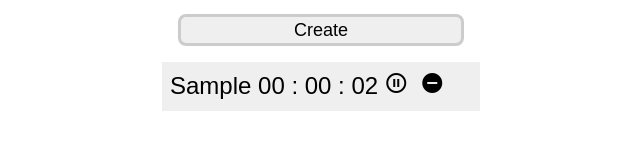
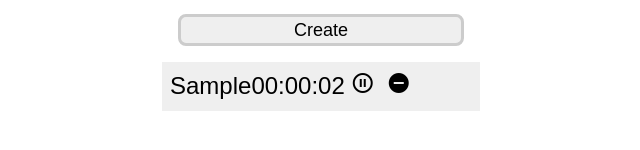
Before and after one commit to bondarenkomaksym/tracker, a React app: page / in a window 1280 px wide. Both pictures are taken after typing "Sample" into the empty fields and a click on the button "Create". Shown: the part 362-512 px from the top of the page, without its empty margins (319-959 px from the left). Built offline with nearby package versions, Linux system fonts and the light colour scheme.

Commit message:
transform timer to endless hours

```diff
--- a/src/components/Timer.jsx
+++ b/src/components/Timer.jsx
@@ -1,5 +1,5 @@
 import React, { useEffect, useState } from "react";
-import moment from "moment";
+// import moment from "moment";
 import { connect } from "react-redux";
 import * as trackerActions from "./tracker.actions";
 
@@ -9,7 +9,7 @@ const Timer = ({ id, name, deleteLap }) => {
   const [isRunning, setIsRunning] = useState(true);
   const [seconds, setSeconds] = useState(0);
 
-  let time = moment().hour(0).minute(0).second(seconds).format('HH : mm : ss');
+  // let time = moment().hour(0).minute(0).second(seconds).format('HH:mm:ss');
 
   useEffect(() => {
     if (isRunning) {
@@ -20,12 +20,23 @@ const Timer = ({ id, name, deleteLap }) => {
     } return undefined;
   }, [isRunning]);
 
+
+  const ss = `${(seconds % 60)}`.slice(-2);
+  const minutes = `${Math.floor(seconds / 60)}`;
+  const mm = `${minutes % 60}`.slice(-2);
+  const hh = `${Math.floor(seconds / 3600)}`.slice(-2);
+
+  let time = (hh < 10 ? '0' + hh : hh) + ':' + (mm < 10 ? '0' + mm : mm) + ':' + (ss < 10 ? '0' + ss : ss);
+
   // debugger;
   return (
     <div className="tracker__list-item">
       <div className="tracker__list">
         <div className="tracker__name">
-          {name + " " + time}
+          {name}
+        </div>
+        <div className="tracker__time">
+          {time}
         </div>
         <div className="tracker__buttons">
           {isRunning
@@ -53,6 +64,5 @@ const mapDispatch = {
   deleteLap: trackerActions.deleteLap,
 }
 
-
 const ConnectedTimer = connect(null, mapDispatch)(Timer);
 export default ConnectedTimer;
```
